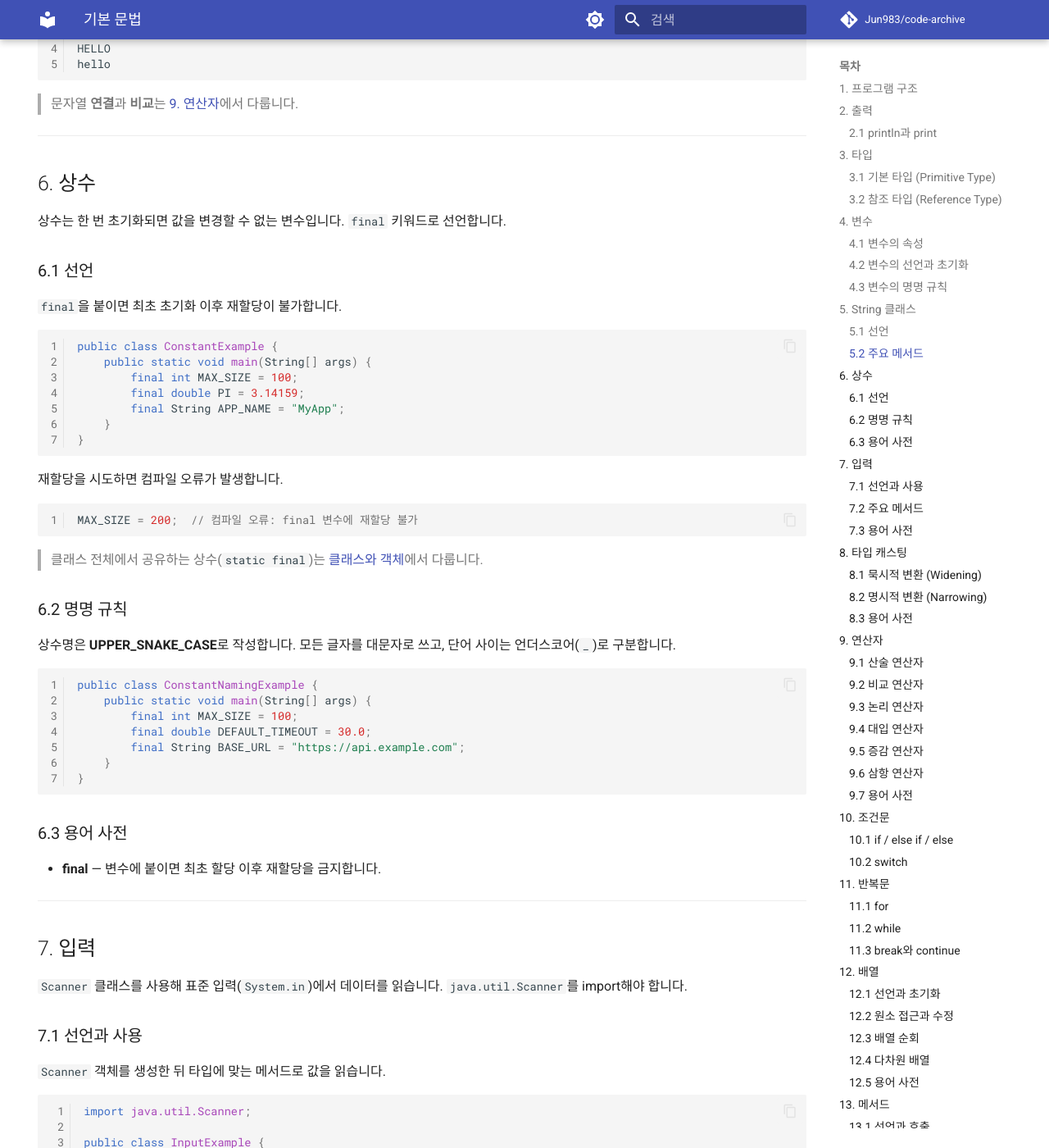
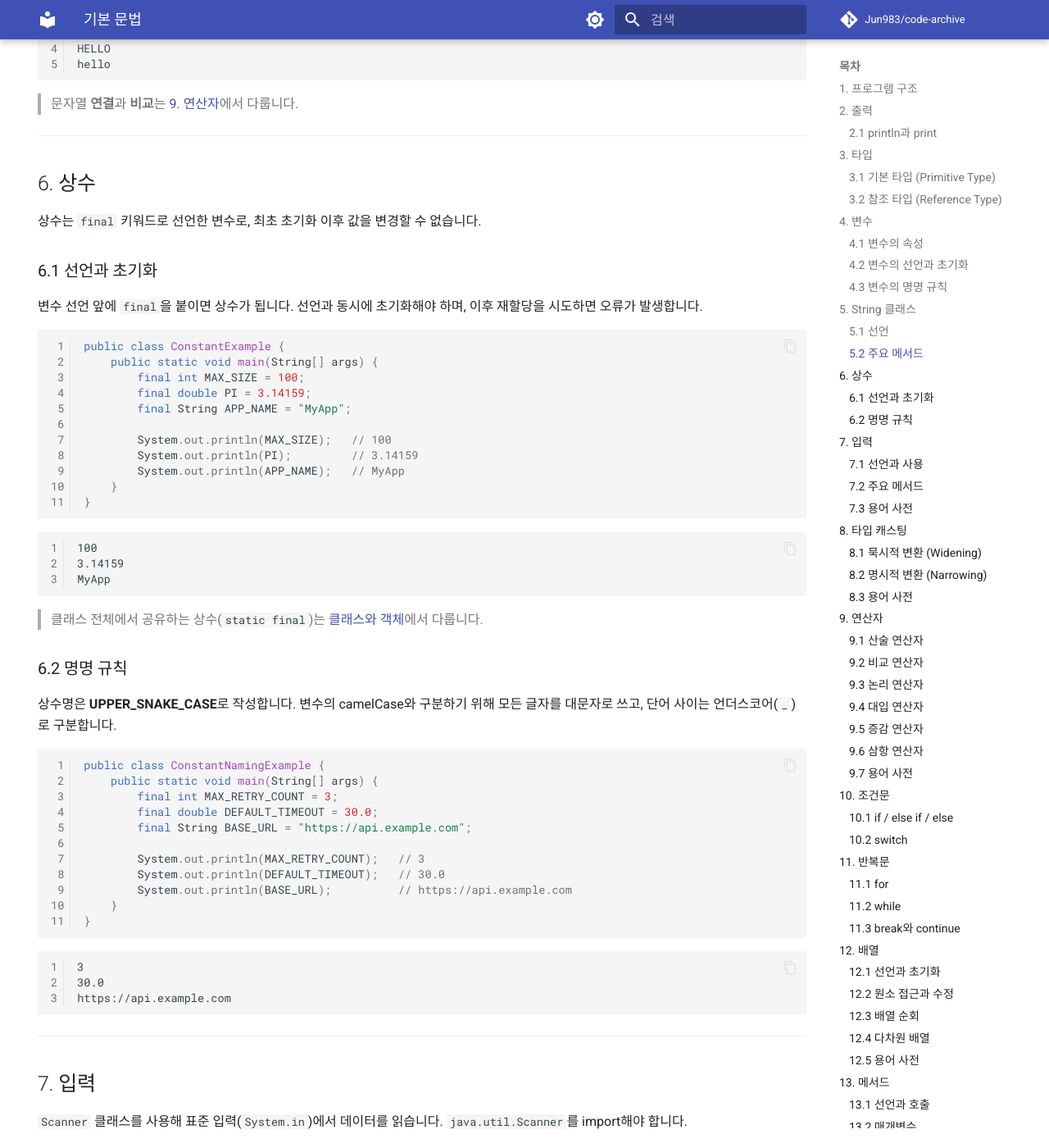
Before and after one commit to Jun983/code-archive, an MkDocs documentation site: the page built from docs/java/syntax.md, in a window 1280 px wide and 1400 px high, scrolled down 5301 px. Shown: the whole window at 82% size. Built offline with MkDocs 1.6.1 and Material for MkDocs 9.7.7, drawn with Linux system fonts in a browser that asks for light colours; comment, search, counter and statistics services are not loaded.

Commit message:
docs(java): 상수 섹션 구조 개편 및 출력문·실행 결과 추가
Co-Authored-By: Claude Sonnet 4.6 <noreply@anthropic.com>

````diff
--- a/docs/java/syntax.md
+++ b/docs/java/syntax.md
@@ -241,11 +241,11 @@ hello
 
 ## 6. 상수
 
-상수는 한 번 초기화되면 값을 변경할 수 없는 변수입니다. `final` 키워드로 선언합니다.
+상수는 `final` 키워드로 선언한 변수로, 최초 초기화 이후 값을 변경할 수 없습니다.
 
-### 6.1 선언
+### 6.1 선언과 초기화
 
-`final`을 붙이면 최초 초기화 이후 재할당이 불가합니다.
+변수 선언 앞에 `final`을 붙이면 상수가 됩니다. 선언과 동시에 초기화해야 하며, 이후 재할당을 시도하면 오류가 발생합니다.
 
 ```java
 public class ConstantExample {
@@ -253,35 +253,45 @@ public class ConstantExample {
         final int MAX_SIZE = 100;
         final double PI = 3.14159;
         final String APP_NAME = "MyApp";
+
+        System.out.println(MAX_SIZE);   // 100
+        System.out.println(PI);         // 3.14159
+        System.out.println(APP_NAME);   // MyApp
     }
 }
 ```
 
-재할당을 시도하면 컴파일 오류가 발생합니다.
-
-```java
-MAX_SIZE = 200;  // 컴파일 오류: final 변수에 재할당 불가
+```
+100
+3.14159
+MyApp
 ```
 
 > 클래스 전체에서 공유하는 상수(`static final`)는 [클래스와 객체](class-object.md)에서 다룹니다.
 
 ### 6.2 명명 규칙
 
-상수명은 **UPPER_SNAKE_CASE**로 작성합니다. 모든 글자를 대문자로 쓰고, 단어 사이는 언더스코어(`_`)로 구분합니다.
+상수명은 **UPPER_SNAKE_CASE**로 작성합니다. 변수의 camelCase와 구분하기 위해 모든 글자를 대문자로 쓰고, 단어 사이는 언더스코어(`_`)로 구분합니다.
 
 ```java
 public class ConstantNamingExample {
     public static void main(String[] args) {
-        final int MAX_SIZE = 100;
+        final int MAX_RETRY_COUNT = 3;
         final double DEFAULT_TIMEOUT = 30.0;
         final String BASE_URL = "https://api.example.com";
+
+        System.out.println(MAX_RETRY_COUNT);   // 3
+        System.out.println(DEFAULT_TIMEOUT);   // 30.0
+        System.out.println(BASE_URL);          // https://api.example.com
     }
 }
 ```
 
-### 6.3 용어 사전
-
-- **final** — 변수에 붙이면 최초 할당 이후 재할당을 금지합니다.
+```
+3
+30.0
+https://api.example.com
+```
 
 ---
 
````
